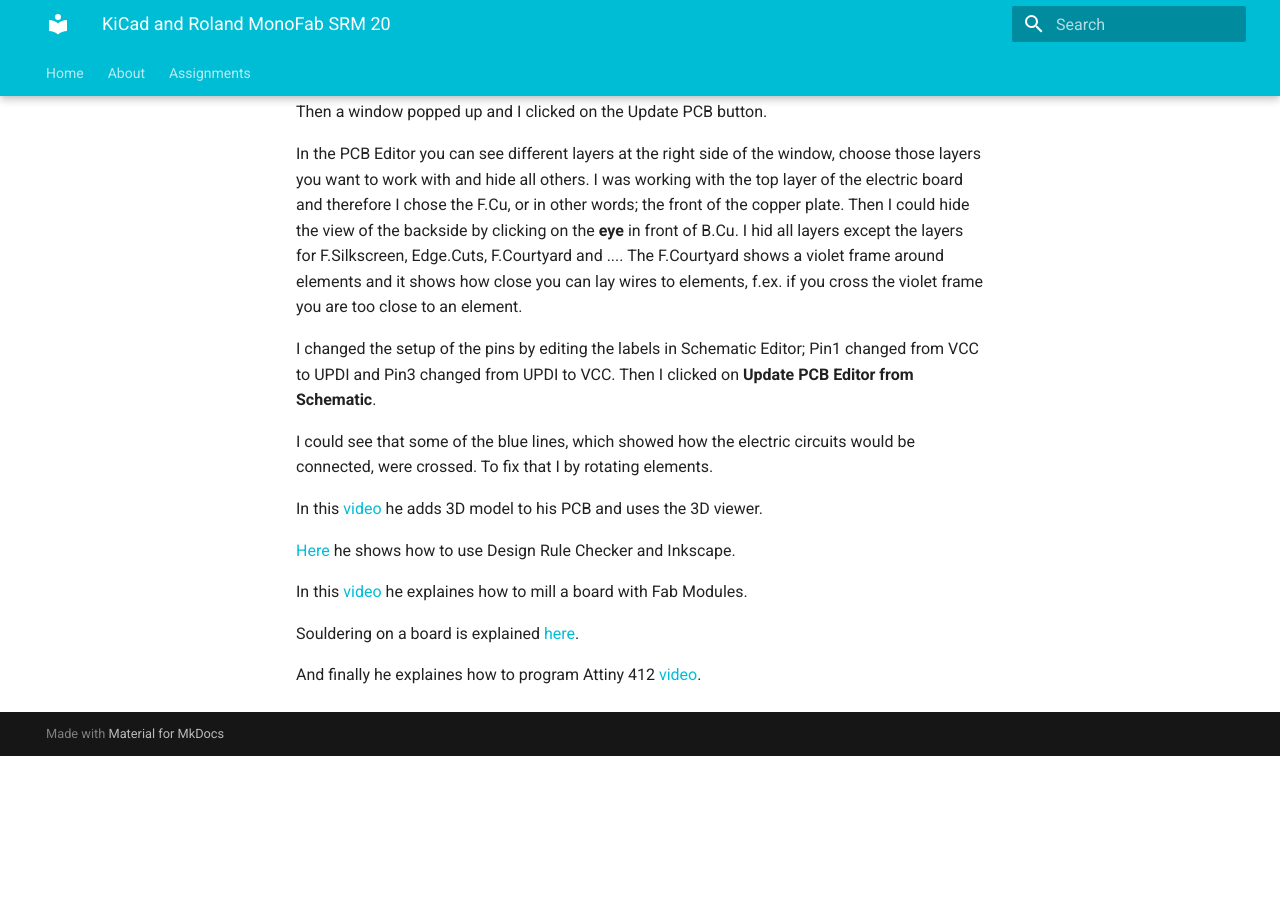
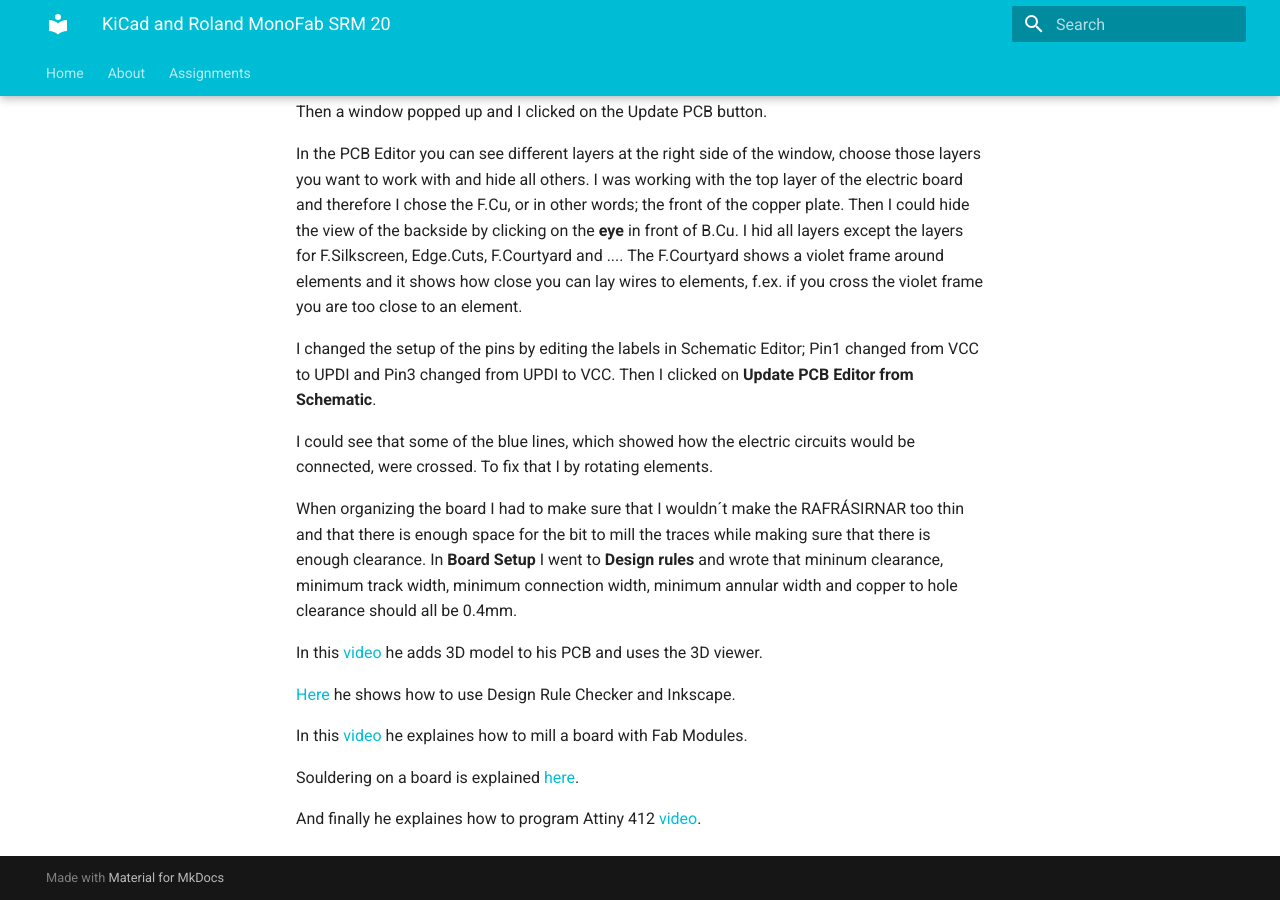
Before and after one commit to OlofH2/Before-Fab-Academy, an MkDocs documentation site: the page built from docs/KiCad_and_Roland_MonoFab_SRM_20.md, in a window 1280 px wide and 900 px high, scrolled down 4381 px. Built offline with MkDocs 1.6.1 and Material for MkDocs 9.7.7, drawn with Linux system fonts in a browser that asks for light colours; before the commit the page ends 5137 px from its top, so only the background shows below that.

Commit message:
Board  setup - design rules

```diff
--- a/docs/KiCad_and_Roland_MonoFab_SRM_20.md
+++ b/docs/KiCad_and_Roland_MonoFab_SRM_20.md
@@ -85,6 +85,11 @@ I changed the setup of the pins by editing the labels in Schematic Editor; Pin1
 
 I could see that some of the blue lines, which showed how the electric circuits would be connected, were crossed. To fix that I by rotating elements.
 
+When organizing the board I had to make sure that I wouldn´t make the RAFRÁSIRNAR too thin and that there is enough space for the bit to mill the traces while making sure that there is enough clearance.
+In **Board Setup** I went to **Design rules** and wrote that mininum clearance, minimum track width, minimum connection width, minimum annular width and copper to hole clearance should all be 0.4mm.
+
+
+
 In this [video](https://www.youtube.com/watch?v=ZeAAy6L8AB8&list=PLs4ifnZzVJmqaSM1lsg68vPVtJxVNhVwV&index=2) he adds 3D model to his PCB and uses the 3D viewer.
 
  [Here](https://www.youtube.com/watch?v=Tq6v1HqWmm0&list=PLs4ifnZzVJmqaSM1lsg68vPVtJxVNhVwV&index=8) he shows how to use Design Rule Checker and Inkscape.
```
